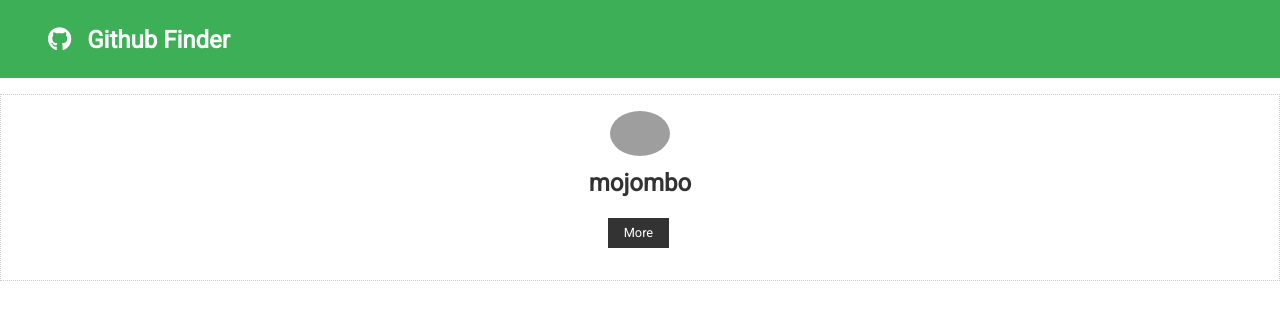
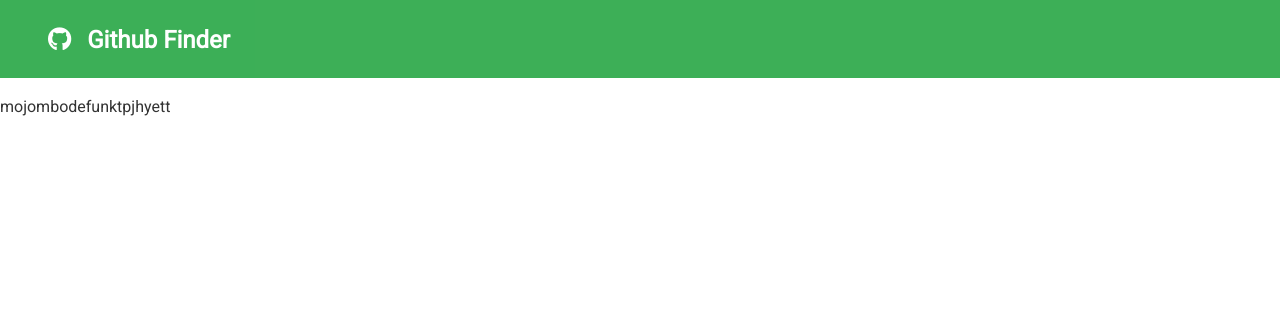
Before and after one commit to temesghentekeste/github-finder-react, a React (Create React App) app: page / in a window 1280 px wide. Shown: the top 320 px of the page. Built offline with nearby package versions, Linux system fonts and the light colour scheme; grey boxes are pictures that could not be loaded.

Commit message:
Add Users component  - render user's login inside users comp.  - render Users comp. inside App comp.

```diff
--- a/src/App.js
+++ b/src/App.js
@@ -5,14 +5,14 @@
 import React, { Component } from 'react';
 import './App.css';
 import Navbar from './components/layout/Navbar';
-import UserItem from './components/users/UserItem';
+import Users from './components/users/Users';
 
 class App extends Component {
   render() {
     return (
       <div className="App">
         <Navbar />
-        <UserItem />
+        <Users />
       </div>
     );
   }
--- /dev/null
+++ b/src/components/users/Users.js
@@ -0,0 +1,36 @@
+import React, { Component } from 'react';
+
+class Users extends Component {
+  constructor(props) {
+    super(props);
+    this.state = {
+      users: [
+        {
+          id: 1,
+          login: 'mojombo',
+          avatar_url: 'https://avatars.githubusercontent.com/u/1?v=4',
+          html_url: 'https://github.com/mojombo',
+        },
+        {
+          id: 2,
+          login: 'defunkt',
+          avatar_url: 'https://avatars.githubusercontent.com/u/2?v=4',
+          html_url: 'https://github.com/defunkt',
+        },
+        {
+          id: 3,
+          login: 'pjhyett',
+          avatar_url: 'https://avatars.githubusercontent.com/u/3?v=4',
+          html_url: 'https://github.com/pjhyett',
+        },
+      ],
+    };
+  }
+
+  render() {
+    const { users } = this.state;
+    return <div>{users.map((user) => user.login)}</div>;
+  }
+}
+
+export default Users;
```
